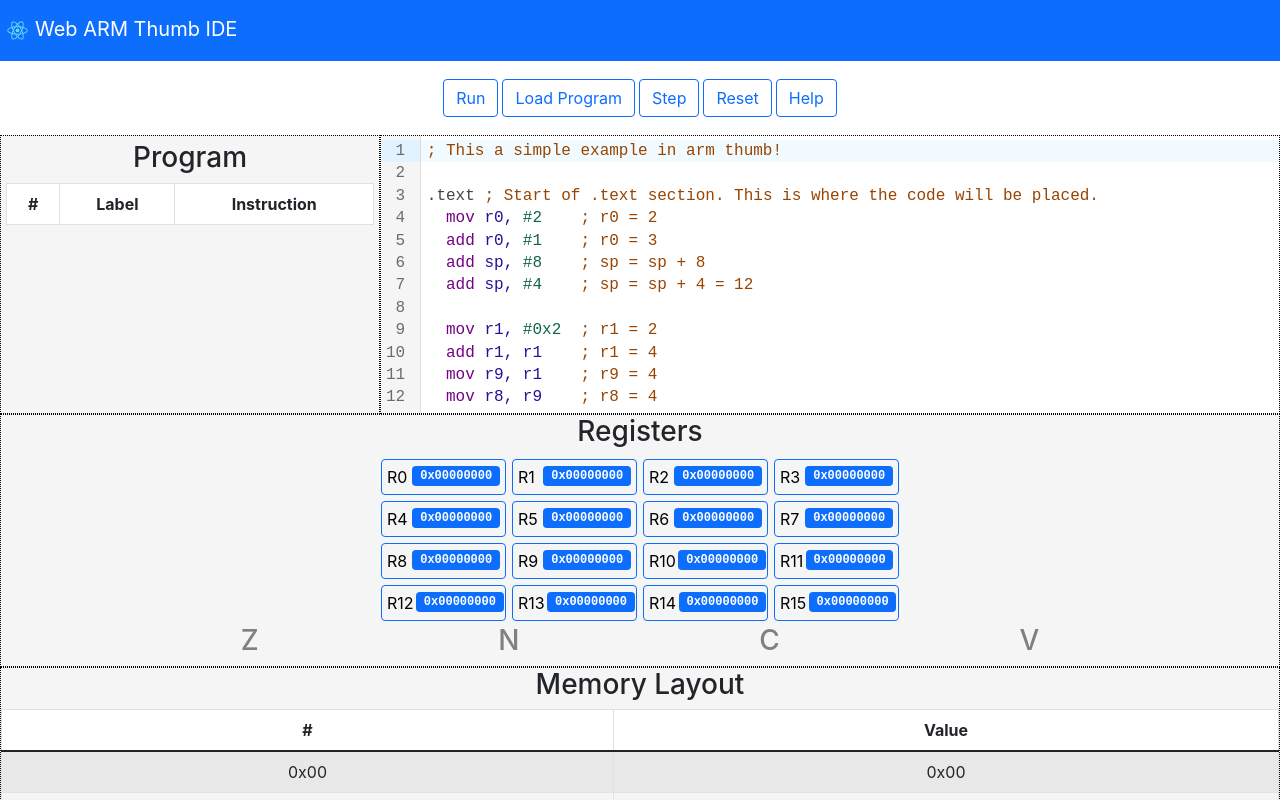
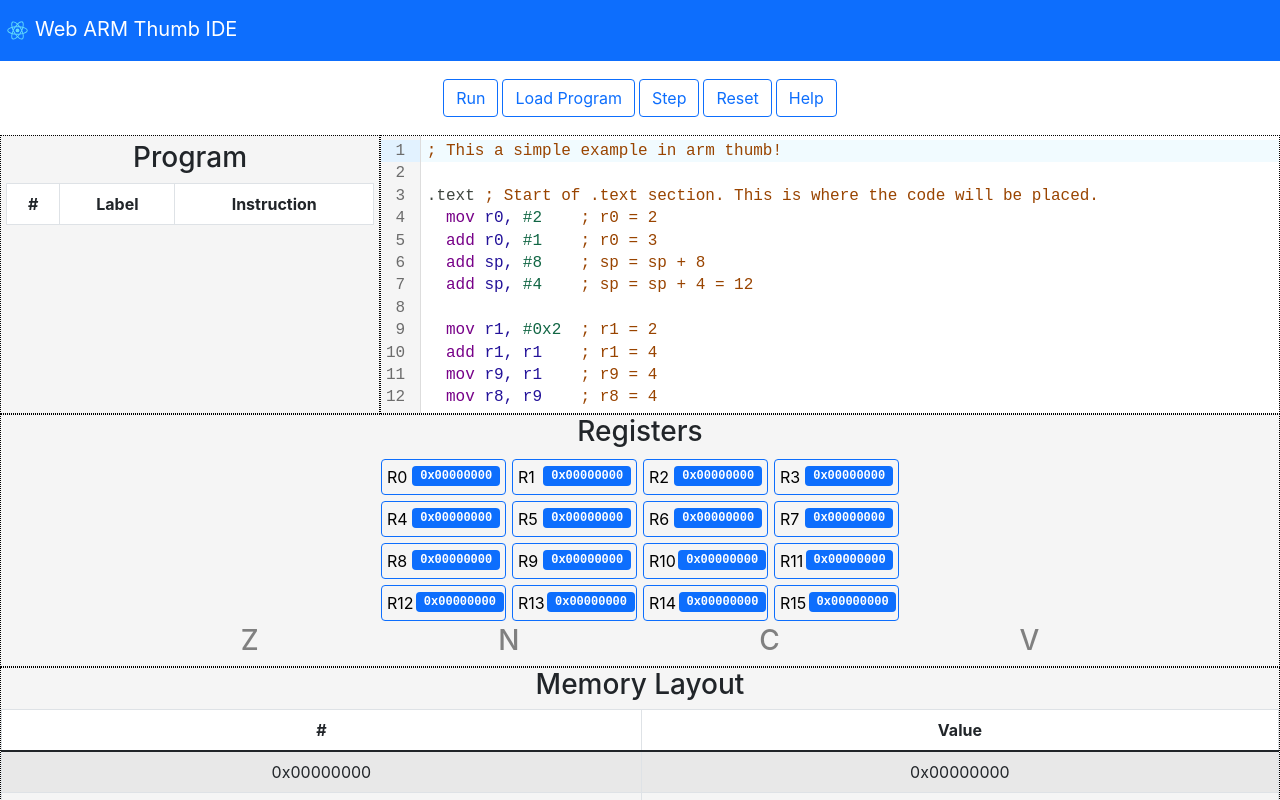
Before and after one commit to FreddyJS/wthumb, a React (Create React App) app in the folder frontend/: page / in a window 1280 px wide. Shown: the top 800 px of the page. Built offline with nearby package versions, Linux system fonts and the light colour scheme.

Commit message:
Minimal changes

```diff
--- a/frontend/src/components/Memory/Memory.tsx
+++ b/frontend/src/components/Memory/Memory.tsx
@@ -17,8 +17,8 @@ const Memory = () => {
       rows.push(
         <tr key={i}>
           {/* Address and value in hexadecimal with at least 2 digits*/}
-          <td>0x{i.toString(16).padStart(2, '0')}</td>
-          <td>0x{memory[i].toString(16).padStart(2, '0')}</td>
+          <td>0x{(i*4).toString(16).padStart(8, '0')}</td>
+          <td>0x{memory[i].toString(16).padStart(8, '0')}</td>
         </tr>
       );
     }
--- a/frontend/src/emulator/cpu.ts
+++ b/frontend/src/emulator/cpu.ts
@@ -11,22 +11,10 @@ const maxNegativeValue = -2147483648;
 
 const defaultRegs = {
   // General purpose registers
-  r0: 0x00,
-  r1: 0x00,
-  r2: 0x00,
-  r3: 0x00,
-  r4: 0x00,
-  r5: 0x00,
-  r6: 0x00,
-  r7: 0x00,
-  r8: 0x00,
-  r9: 0x00,
-  r10: 0x00,
-  r11: 0x00,
-  r12: 0x00,
-  r13: 0x00,
-  r14: 0x00,
-  r15: 0x00,
+  r0: 0x00, r1: 0x00, r2: 0x00, r3: 0x00,
+  r4: 0x00, r5: 0x00, r6: 0x00, r7: 0x00,
+  r8: 0x00, r9: 0x00, r10: 0x00, r11: 0x00,
+  r12: 0x00, r13: 0x00, r14: 0x00, r15: 0x00,
 };
 
 enum Flags {
@@ -47,7 +35,8 @@ type armCPU_T = {
   c: boolean;
   v: boolean;
   memory: number[];
-  stack: number[];
+  memSize: number;
+  stackSize: number;
   program: Instruction[];
 
   // Methods
@@ -61,8 +50,8 @@ type armCPU_T = {
 };
 
 type cpuProps = {
-  memorySize?: number;
-  stackSize?: number;
+  memorySize: number;
+  stackSize: number;
 };
 
 function defaultCPU(props: cpuProps = { memorySize: defaultMemorySize, stackSize: defaultStackSize }): armCPU_T {
@@ -72,8 +61,9 @@ function defaultCPU(props: cpuProps = { memorySize: defaultMemorySize, stackSize
     n: false,
     c: false,
     v: false,
-    memory: new Array(props.memorySize).fill(0),
-    stack: new Array(props.stackSize).fill(0),
+    memory: new Array(props.memorySize + props.stackSize).fill(0),
+    memSize: props.memorySize,
+    stackSize: props.stackSize,
     program: [],
 
     // Methods
@@ -94,8 +84,7 @@ function defaultCPU(props: cpuProps = { memorySize: defaultMemorySize, stackSize
     },
     reset() {
       this.regs = { ...defaultRegs };
-      this.memory = new Array(defaultMemorySize).fill(0);
-      this.stack = new Array(defaultStackSize).fill(0);
+      this.memory = new Array(this.memSize + this.stackSize).fill(0);
       this.program = [];
 
       this.setFlag(Flags.Z, false);
```
